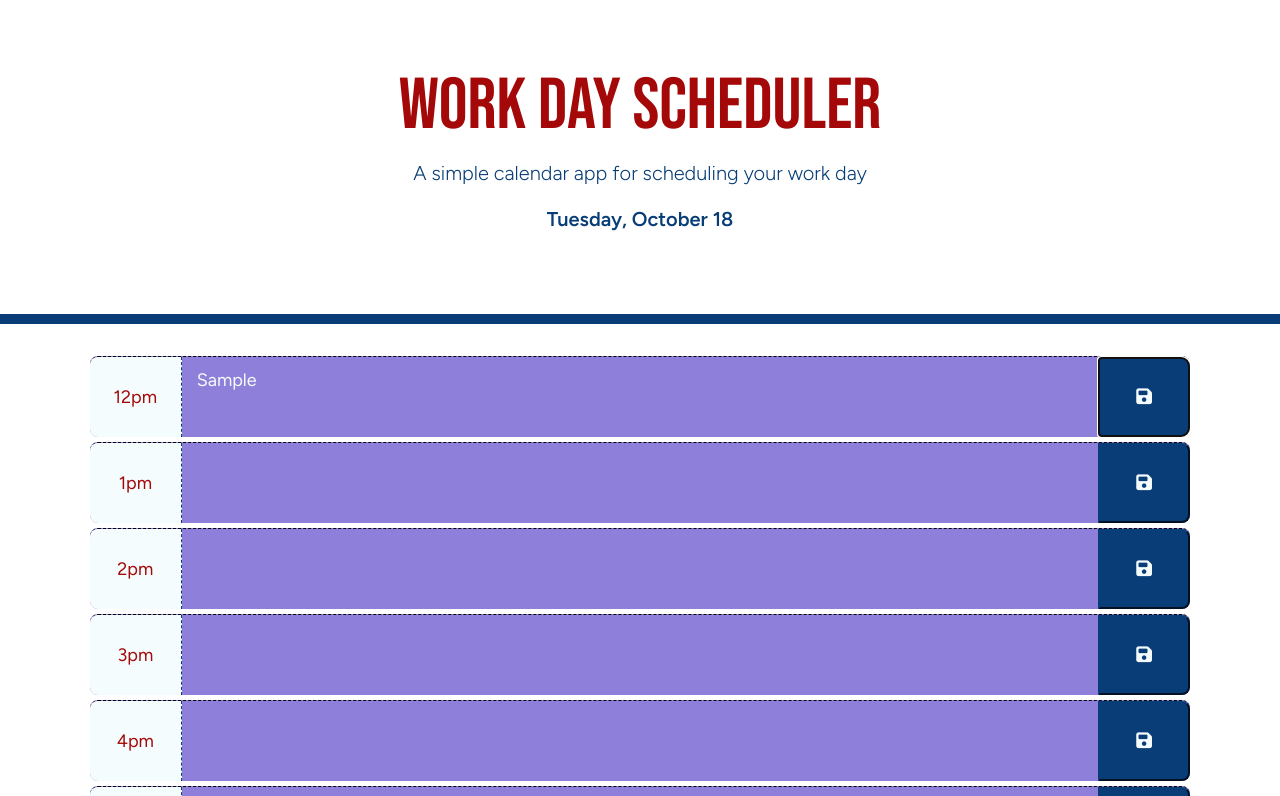
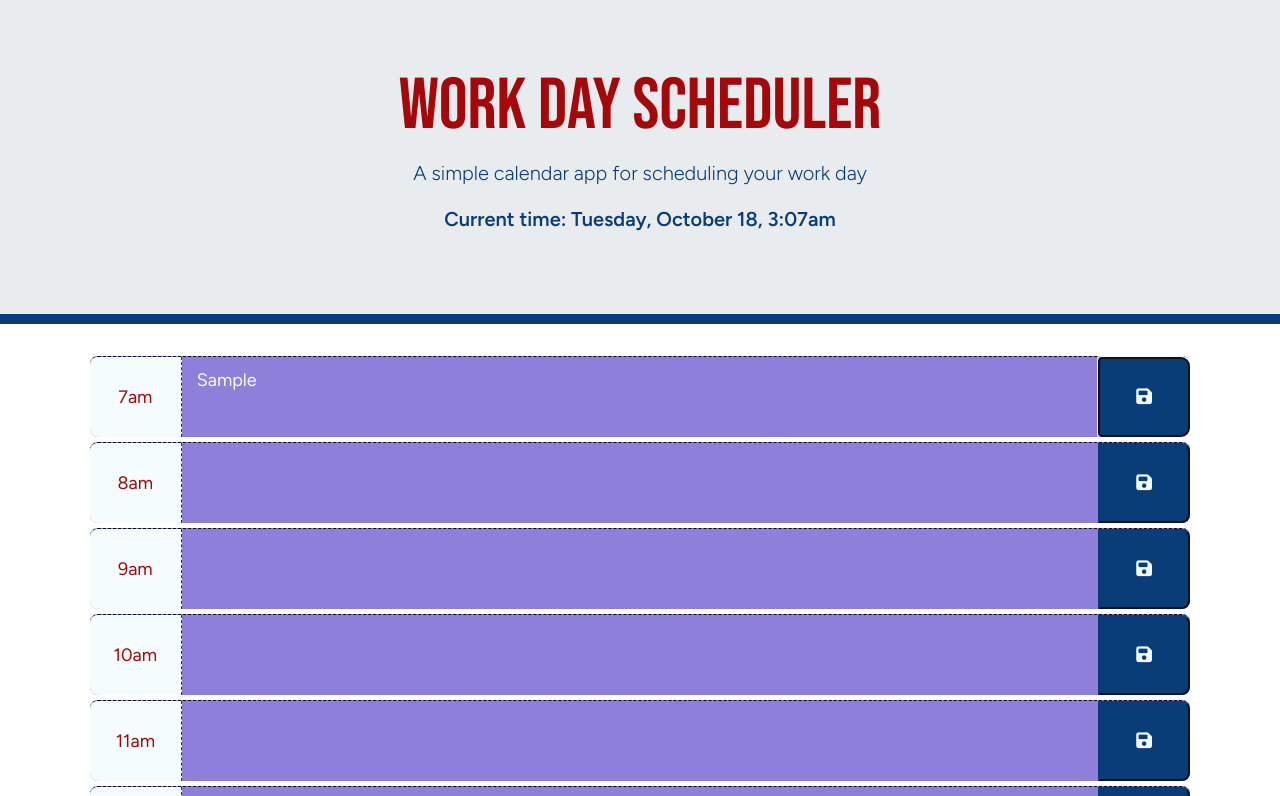
Before and after one commit to MikeWebPrint/work-day-scheduler, a plain HTML site: page index.html in a window 1280 px wide. Both pictures are taken after typing "Sample" into the empty fields and a click on the button 1144 px from the left and 397 px from the top of the page. Shown: the top 796 px of the page. Drawn offline with nearby package versions, Linux system fonts and the light colour scheme.

Commit message:
application working as expected

```diff
--- a/assets/css/style.css
+++ b/assets/css/style.css
@@ -31,7 +31,7 @@ textarea{
 
 .jumbotron {
   text-align: center;
-  background-color: transparent;
+  /* background-color: transparent; */
   color: var(--body-color);
   border-radius: 0;
   border-bottom: 10px solid var(--body-color);
--- a/assets/js/script.js
+++ b/assets/js/script.js
@@ -1,32 +1,31 @@
-
-var currentDay = document.getElementById('currentDay')
-var now = dayjs().format('dddd, MMMM DD')
-var currentHour = dayjs().hour()
-currentDay.textContent = now
-// var row = $('<p></p>').text('Hello');
-// $('.container').append((row));
-console.log(dayjs());
-// var icon = $('<i class="fa-solid fa-floppy-disk"></i>');
-// $(row).append(icon);
-container = $('.container')
+// get time object and show current date and time
+container = $('.container') //select DOM element
+function showTime() {
+  var now = dayjs().format('dddd, MMMM DD, h:mma');
+  $('#currentDay').text('Current time: '+ now );
+};
+setInterval(showTime, 1000); //update display time every second
+var currentHour = dayjs().hour() // current hour number for comparing to appointment time
+// global variables to create the appointment rows
 sampleHours=[]
-sampleHours.length = 9
+sampleHours.length = 13
 $.each(sampleHours, function(index){
-  row = $('<form class="row" id='+(index + 9)+'></form>');
-  apptTime = dayjs().set('hour', index + 12); //change to 9 after dev
-  hour = $('<div class="hour col col-2 col-lg-1">' + apptTime.format('ha') + '</div>');
-  entryField = $('<textarea class="col description" id=entryField-' + index + '></textarea>');
-  saveBtn = $('<button type="submit" class="saveBtn col col-2 col-lg-1 align-items-center"></button>')
+  row = $('<form class="row" id='+(index )+'></form>'); // set ID on each row
+  apptTime = dayjs().set('hour', index + 7); //start at selected hour
+  hour = $('<div class="hour col col-2 col-lg-1">' + apptTime.format('ha') + '</div>'); //display that hour
+  entryField = $('<textarea class="col description" id=entryField-' + index + '></textarea>'); //create textarea and set an ID
+  saveBtn = $('<button type="submit" class="saveBtn col col-2 col-lg-1 align-items-center"></button>')// create button and append icon
   icon = $('<i></i>');
   $(icon).addClass('fa-solid fa-floppy-disk')
   saveBtn.append(icon);
+  // append elements to each row
   row.append(hour);
   row.append(entryField);
   row.append(saveBtn);
   container.append(row);
+// set up classes dynamically depending on hour comparison
   $.each(row, function() {
     apptHour = apptTime.format('H')
-    console.log(apptHour, currentHour)
     if (currentHour < apptHour){
       row.addClass('future')
     } else if (currentHour == apptHour){
@@ -34,44 +33,34 @@ $.each(sampleHours, function(index){
     } else {
       row.addClass('past')
     }
-    // if (dayjs().isBefore(apptTime) ){
-    //   row.addClass('future')
-    // } else if (dayjs().isSame(apptTime) ){
-    //   row.addClass('present')
-    // } else {
-    //   row.addClass('past')
-    // }
   })
 })
+// event listener on save button to add info to local storage
 // https://stackoverflow.com/questions/45563841/get-val-of-element-multiple-forms-at-one-page-with-jquery
 $('form').on('submit', function(e) {
   e.preventDefault();
-  var schedule =[];
   var appointment = $(this).find('textarea').val();
-  var time = $(this).find('.hour').text();
-  var entry = {time, appointment}
-  if (appointment !==''){
-    setSchedule(entry)
-  } else {
-    alert('Please enter an event')
+  var time = $(this).index();
+    setSchedule(time, appointment)
+    // console.log(time, appointment)
   }
-})
+)
 // get schedule from localStorage
 function getSchedule() {
-  var schedule = localStorage.getItem('schedule');
-  console.log(schedule);
-  return schedule;
+  var hours = $([0,1,2,3,4,5,6,7,8,9,10,11,12]);
+  for (i=0; i< hours.length;i++){
+    var appointment = localStorage.getItem(i);
+    if (appointment === ''){
+      localStorage.removeItem(hours[i]) //delete removed appointments
+    }
+    $('#entryField-'+i).val(appointment);
+    // console.log('Get ' + appointment);
+  }
+  return appointment;
 }
 // get and set schedule into localStorage
-function setSchedule(entry) {
-  getSchedule();
-  if (getSchedule() === null){
-      var schedule =[];
-    } else {
-      var schedule = JSON.parse(localStorage.getItem('schedule'));
-    }
-  schedule.push({entry})
-  localStorage.setItem('schedule', JSON.stringify(schedule))
+function setSchedule(time, appointment) {
+  localStorage.setItem(time, appointment) // add new appointment
+  getSchedule(); // show all appointments including new one
 }
-
-// setSchedule()
+getSchedule() // get data from local Storage on page load
```
